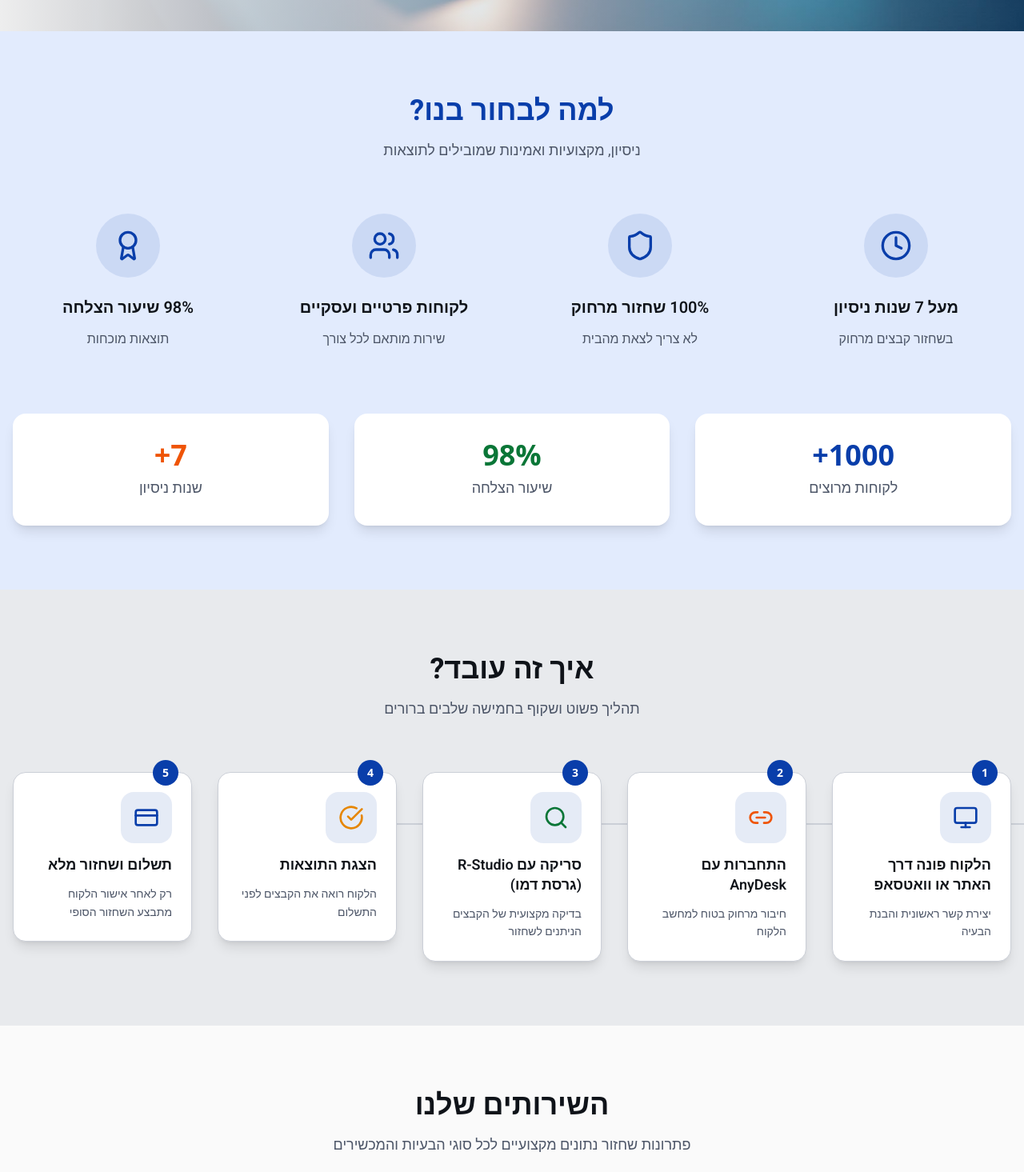
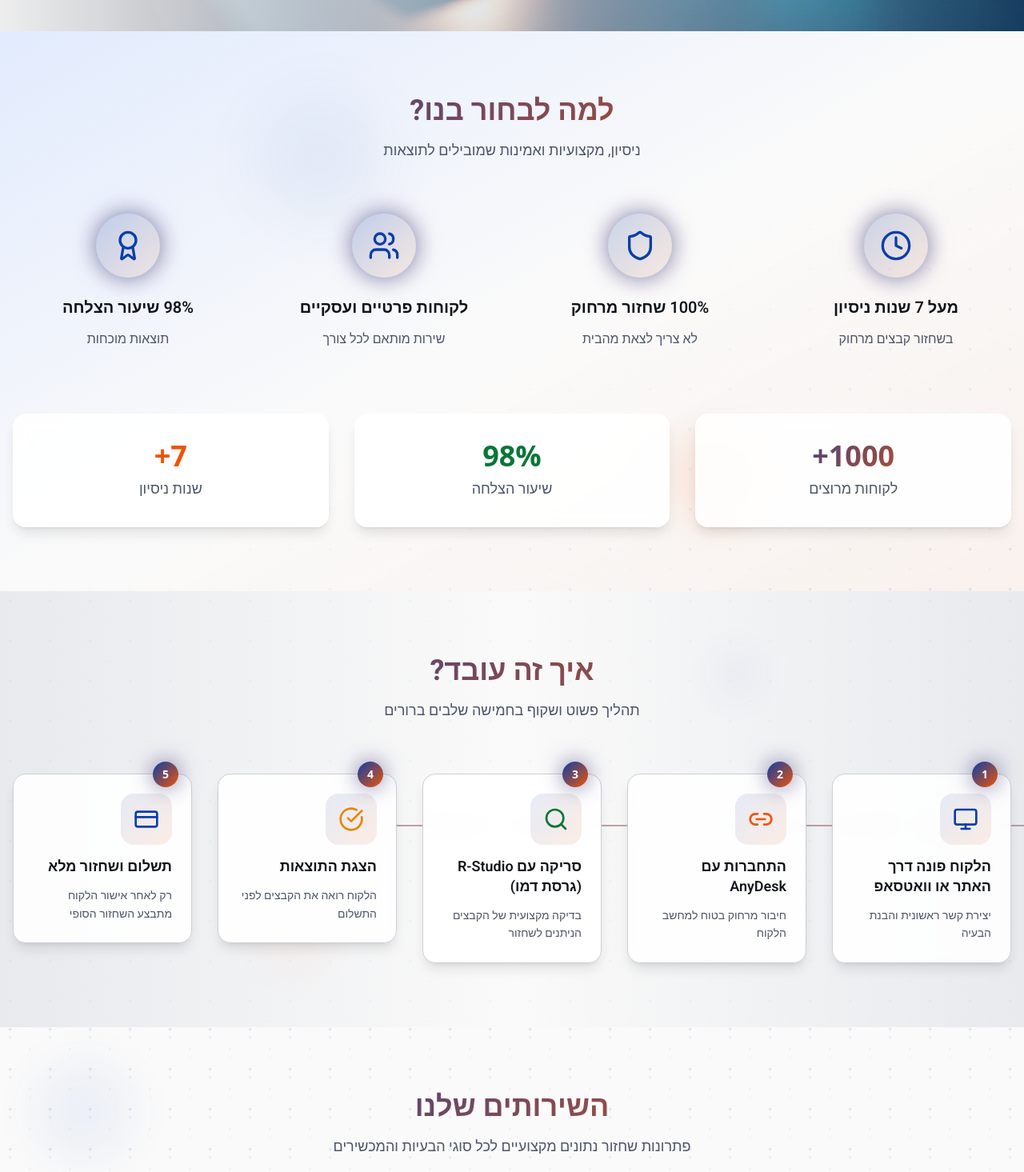
Before and after one commit to infected-computer/data-safe-recovery-now, a React (Vite) app: page / in a window 1280 px wide. Shown: the part 826-2291 px from the top of the page at 80% size. Built offline with nearby package versions, Linux system fonts and the light colour scheme.

Commit message:
Add background images
Add background images to make the website more visually appealing.

```diff
--- a/src/components/HowItWorks.tsx
+++ b/src/components/HowItWorks.tsx
@@ -35,10 +35,17 @@ const steps = [
 
 export const HowItWorks = () => {
   return (
-    <section className="py-20 bg-muted">
-      <div className="max-w-7xl mx-auto px-4">
-        <div className="text-center mb-16">
-          <h2 className="font-hebrew text-3xl md:text-4xl font-bold mb-4">
+    <section className="py-20 bg-gradient-to-r from-muted via-background to-muted relative overflow-hidden">
+      {/* Background tech pattern */}
+      <div className="absolute inset-0 tech-pattern opacity-30"></div>
+
+      {/* Floating elements */}
+      <div className="absolute top-16 right-1/4 w-20 h-20 bg-primary/5 rounded-full blur-lg animate-pulse"></div>
+      <div className="absolute bottom-16 left-1/4 w-24 h-24 bg-accent/5 rounded-full blur-xl animate-pulse" style={{ animationDelay: '1.5s' }}></div>
+
+      <div className="max-w-7xl mx-auto px-4 relative z-10">
+        <div className="text-center mb-16 animate-fade-in">
+          <h2 className="font-hebrew text-3xl md:text-4xl font-bold mb-4 gradient-text">
             איך זה עובד?
           </h2>
           <p className="font-hebrew text-lg text-muted-foreground max-w-2xl mx-auto">
@@ -50,23 +57,24 @@ export const HowItWorks = () => {
           {steps.map((step, index) => (
             <div
               key={index}
-              className="group relative"
+              className="group relative animate-scale-in"
+              style={{ animationDelay: `${index * 0.2}s` }}
             >
               {/* Connection Line */}
               {index < steps.length - 1 && (
-                <div className="hidden lg:block absolute top-16 right-0 w-full h-0.5 bg-border z-0 transform translate-x-1/2"></div>
+                <div className="hidden lg:block absolute top-16 right-0 w-full h-0.5 bg-gradient-to-r from-primary/50 to-accent/50 z-0 transform translate-x-1/2"></div>
               )}
 
               {/* Step Card */}
-              <div className="relative z-10 bg-card rounded-2xl p-6 shadow-lg hover:shadow-xl transition-all duration-300 border border-border group-hover:border-primary/20">
+              <div className="relative z-10 glass-card rounded-2xl p-6 shadow-lg hover:shadow-xl transition-all duration-300 border border-border group-hover:border-primary/20 hover-lift">
                 {/* Step Number */}
-                <div className="absolute -top-4 right-4 w-8 h-8 bg-primary text-primary-foreground rounded-full flex items-center justify-center font-bold text-sm">
+                <div className="absolute -top-4 right-4 w-8 h-8 bg-gradient-to-br from-primary to-accent text-white rounded-full flex items-center justify-center font-bold text-sm animate-glow">
                   {index + 1}
                 </div>
 
                 {/* Icon */}
-                <div className={`inline-flex items-center justify-center w-16 h-16 rounded-2xl bg-primary/10 mb-4 group-hover:bg-primary/20 transition-colors`}>
-                  <step.icon className={`h-8 w-8 ${step.color}`} />
+                <div className={`inline-flex items-center justify-center w-16 h-16 rounded-2xl bg-gradient-to-br from-primary/10 to-accent/10 mb-4 group-hover:from-primary/20 group-hover:to-accent/20 transition-all duration-300`}>
+                  <step.icon className={`h-8 w-8 ${step.color} group-hover:scale-110 transition-transform duration-300`} />
                 </div>
 
                 {/* Content */}
--- a/src/components/ServicesOverview.tsx
+++ b/src/components/ServicesOverview.tsx
@@ -31,10 +31,15 @@ const services = [
 
 export const ServicesOverview = () => {
   return (
-    <section className="py-20 bg-background">
-      <div className="max-w-7xl mx-auto px-4">
-        <div className="text-center mb-16">
-          <h2 className="font-hebrew text-3xl md:text-4xl font-bold mb-4">
+    <section className="py-20 bg-gradient-overlay relative overflow-hidden">
+      {/* Background decorative elements */}
+      <div className="absolute inset-0 tech-pattern opacity-50"></div>
+      <div className="absolute top-10 left-10 w-32 h-32 bg-primary/5 rounded-full blur-xl"></div>
+      <div className="absolute bottom-10 right-10 w-24 h-24 bg-accent/5 rounded-full blur-lg"></div>
+
+      <div className="max-w-7xl mx-auto px-4 relative z-10">
+        <div className="text-center mb-16 animate-fade-in">
+          <h2 className="font-hebrew text-3xl md:text-4xl font-bold mb-4 gradient-text">
             השירותים שלנו
           </h2>
           <p className="font-hebrew text-lg text-muted-foreground max-w-2xl mx-auto">
@@ -46,11 +51,12 @@ export const ServicesOverview = () => {
           {services.map((service, index) => (
             <div
               key={index}
-              className="group bg-card rounded-2xl p-8 shadow-lg hover:shadow-xl transition-all duration-300 border border-border hover:border-primary/20"
+              className="group glass-card rounded-2xl p-8 shadow-lg hover:shadow-xl transition-all duration-300 border border-border hover:border-primary/20 hover-lift animate-scale-in"
+              style={{ animationDelay: `${index * 0.1}s` }}
             >
               {/* Icon */}
-              <div className="inline-flex items-center justify-center w-16 h-16 bg-primary/10 rounded-2xl mb-6 group-hover:bg-primary/20 transition-colors">
-                <service.icon className="h-8 w-8 text-primary" />
+              <div className="inline-flex items-center justify-center w-16 h-16 bg-gradient-to-br from-primary/10 to-accent/10 rounded-2xl mb-6 group-hover:from-primary/20 group-hover:to-accent/20 transition-all duration-300 animate-glow">
+                <service.icon className="h-8 w-8 text-primary group-hover:scale-110 transition-transform duration-300" />
               </div>
 
               {/* Title & Description */}
@@ -75,18 +81,18 @@ export const ServicesOverview = () => {
         </div>
 
         {/* CTA Section */}
-        <div className="mt-16 text-center">
-          <div className="bg-gradient-to-r from-primary/10 to-accent/10 rounded-2xl p-8 border border-primary/20">
-            <h3 className="font-hebrew text-2xl font-bold mb-4 text-foreground">
+        <div className="mt-16 text-center animate-slide-up">
+          <div className="glass-card gradient-bg rounded-2xl p-8 border border-primary/20 text-white hover-lift">
+            <h3 className="font-hebrew text-2xl font-bold mb-4">
               רוצה לדעת איך התהליך עובד?
             </h3>
-            <p className="font-hebrew text-lg text-muted-foreground mb-6 max-w-2xl mx-auto">
+            <p className="font-hebrew text-lg mb-6 max-w-2xl mx-auto opacity-90">
               צפה בהסבר המפורט עם צילומי מסך של כל שלב בתהליך שחזור הקבצים
             </p>
             <Button
               asChild
               size="lg"
-              className="bg-primary hover:bg-primary/90 text-primary-foreground font-hebrew text-lg px-8 py-6 rounded-full"
+              className="bg-white text-primary hover:bg-white/90 font-hebrew text-lg px-8 py-6 rounded-full shadow-lg hover:shadow-xl transition-all duration-300"
             >
               <Link to="/process">
                 צפה בתהליך המלא
--- a/src/components/TrustSection.tsx
+++ b/src/components/TrustSection.tsx
@@ -25,10 +25,16 @@ const trustItems = [
 
 export const TrustSection = () => {
   return (
-    <section className="py-20 bg-primary-muted">
-      <div className="max-w-7xl mx-auto px-4">
-        <div className="text-center mb-16">
-          <h2 className="font-hebrew text-3xl md:text-4xl font-bold mb-4 text-primary">
+    <section className="py-20 bg-gradient-to-br from-primary-muted via-background to-accent/5 relative overflow-hidden">
+      {/* Background decorative elements */}
+      <div className="absolute inset-0">
+        <div className="absolute top-20 left-1/4 w-40 h-40 bg-primary/10 rounded-full blur-2xl animate-pulse"></div>
+        <div className="absolute bottom-20 right-1/4 w-32 h-32 bg-accent/10 rounded-full blur-xl animate-pulse" style={{ animationDelay: '1s' }}></div>
+      </div>
+
+      <div className="max-w-7xl mx-auto px-4 relative z-10">
+        <div className="text-center mb-16 animate-fade-in">
+          <h2 className="font-hebrew text-3xl md:text-4xl font-bold mb-4 gradient-text">
             למה לבחור בנו?
           </h2>
           <p className="font-hebrew text-lg text-muted-foreground max-w-2xl mx-auto">
@@ -40,10 +46,11 @@ export const TrustSection = () => {
           {trustItems.map((item, index) => (
             <div
               key={index}
-              className="text-center group"
+              className="text-center group animate-scale-in hover-lift"
+              style={{ animationDelay: `${index * 0.15}s` }}
             >
-              <div className="inline-flex items-center justify-center w-20 h-20 bg-primary/10 rounded-full mb-6 group-hover:bg-primary/20 transition-colors duration-300">
-                <item.icon className="h-10 w-10 text-primary" />
+              <div className="inline-flex items-center justify-center w-20 h-20 bg-gradient-to-br from-primary/20 to-accent/10 rounded-full mb-6 group-hover:from-primary/30 group-hover:to-accent/20 transition-all duration-300 animate-glow">
+                <item.icon className="h-10 w-10 text-primary group-hover:scale-110 transition-transform duration-300" />
               </div>
 
               <h3 className="font-hebrew font-semibold text-xl mb-3 text-foreground">
@@ -58,18 +65,18 @@ export const TrustSection = () => {
         </div>
 
         {/* Statistics */}
-        <div className="mt-20 grid grid-cols-1 md:grid-cols-3 gap-8">
-          <div className="text-center p-8 bg-card rounded-2xl shadow-lg">
-            <div className="text-4xl font-bold text-primary mb-2">1000+</div>
+        <div className="mt-20 grid grid-cols-1 md:grid-cols-3 gap-8 animate-slide-up">
+          <div className="text-center p-8 glass-card rounded-2xl shadow-lg hover-lift transition-all duration-300">
+            <div className="text-4xl font-bold gradient-text mb-2">1000+</div>
             <div className="font-hebrew text-lg text-muted-foreground">לקוחות מרוצים</div>
           </div>
 
-          <div className="text-center p-8 bg-card rounded-2xl shadow-lg">
+          <div className="text-center p-8 glass-card rounded-2xl shadow-lg hover-lift transition-all duration-300">
             <div className="text-4xl font-bold text-success mb-2">98%</div>
             <div className="font-hebrew text-lg text-muted-foreground">שיעור הצלחה</div>
           </div>
 
-          <div className="text-center p-8 bg-card rounded-2xl shadow-lg">
+          <div className="text-center p-8 glass-card rounded-2xl shadow-lg hover-lift transition-all duration-300">
             <div className="text-4xl font-bold text-accent mb-2">7+</div>
             <div className="font-hebrew text-lg text-muted-foreground">שנות ניסיון</div>
           </div>
--- a/src/index.css
+++ b/src/index.css
@@ -136,9 +136,67 @@
   .status-medium { @apply text-warning; }
   .status-low { @apply text-destructive; }
 
+  /* Advanced Visual Effects */
+  .gradient-bg {
+    background: linear-gradient(135deg,
+      hsl(var(--primary)) 0%,
+      hsl(var(--accent)) 50%,
+      hsl(var(--primary)) 100%);
+  }
+
+  .gradient-overlay {
+    background: linear-gradient(135deg,
+      hsl(var(--background)/.95) 0%,
+      hsl(var(--primary)/.1) 50%,
+      hsl(var(--background)/.9) 100%);
+  }
+
+  .tech-pattern {
+    background-image:
+      radial-gradient(circle at 25% 25%, hsl(var(--primary)/.1) 2px, transparent 2px),
+      radial-gradient(circle at 75% 75%, hsl(var(--accent)/.08) 1px, transparent 1px);
+    background-size: 50px 50px;
+  }
+
+  .floating-shapes::before {
+    content: '';
+    position: absolute;
+    top: 10%;
+    left: 10%;
+    width: 100px;
+    height: 100px;
+    background: linear-gradient(45deg, hsl(var(--primary)/.1), hsl(var(--accent)/.1));
+    border-radius: 50%;
+    animation: float 6s ease-in-out infinite;
+  }
+
+  .floating-shapes::after {
+    content: '';
+    position: absolute;
+    bottom: 15%;
+    right: 15%;
+    width: 80px;
+    height: 80px;
+    background: linear-gradient(135deg, hsl(var(--accent)/.1), hsl(var(--primary)/.1));
+    border-radius: 20px;
+    animation: float 8s ease-in-out infinite reverse;
+  }
+
   /* Smooth Animations */
   .animate-slide-up {
     animation: slideUp 0.5s ease-out;
+  }
+
+  .animate-fade-in {
+    animation: fadeIn 1s ease-out;
+  }
+
+  .animate-scale-in {
+    animation: scaleIn 0.6s ease-out;
+  }
+
+  .animate-glow {
+    animation: glow 2s ease-in-out infinite alternate;
   }
 
   @keyframes slideUp {
@@ -151,4 +209,52 @@
       transform: translateY(0);
     }
   }
+
+  @keyframes fadeIn {
+    from { opacity: 0; }
+    to { opacity: 1; }
+  }
+
+  @keyframes scaleIn {
+    from {
+      opacity: 0;
+      transform: scale(0.9);
+    }
+    to {
+      opacity: 1;
+      transform: scale(1);
+    }
+  }
+
+  @keyframes float {
+    0%, 100% { transform: translateY(0px) rotate(0deg); }
+    50% { transform: translateY(-20px) rotate(5deg); }
+  }
+
+  @keyframes glow {
+    from {
+      box-shadow: 0 0 20px hsl(var(--primary)/.3);
+    }
+    to {
+      box-shadow: 0 0 30px hsl(var(--primary)/.6), 0 0 40px hsl(var(--accent)/.3);
+    }
+  }
+
+  /* Interactive hover effects */
+  .hover-lift {
+    transition: all 0.3s ease;
+  }
+
+  .hover-lift:hover {
+    transform: translateY(-5px);
+    box-shadow: 0 10px 25px hsl(var(--primary)/.2);
+  }
+
+  /* Gradient text effect */
+  .gradient-text {
+    background: linear-gradient(135deg, hsl(var(--primary)), hsl(var(--accent)));
+    -webkit-background-clip: text;
+    -webkit-text-fill-color: transparent;
+    background-clip: text;
+  }
 }
--- a/src/pages/Index.tsx
+++ b/src/pages/Index.tsx
@@ -43,7 +43,7 @@ const Index = () => {
         keywords="שחזור קבצים, שחזור נתונים מרחוק, שחזור דיסק קשיח, שחזור מחיקה בטעות, R-Studio, AnyDesk, שחזור SSD"
         structuredData={structuredData}
       />
-      <div className="min-h-screen bg-background animate-page-enter">
+      <div className="min-h-screen bg-background tech-pattern animate-fade-in relative overflow-hidden floating-shapes">
         <a href="#main-content" className="sr-only focus:not-sr-only focus:absolute focus:top-4 focus:left-4 bg-primary text-primary-foreground px-4 py-2 rounded">
           דלג לתוכן הראשי
         </a>
```
Also changed, not shown: src/components/TestimonialsSection.tsx (+18 -9 lines).
